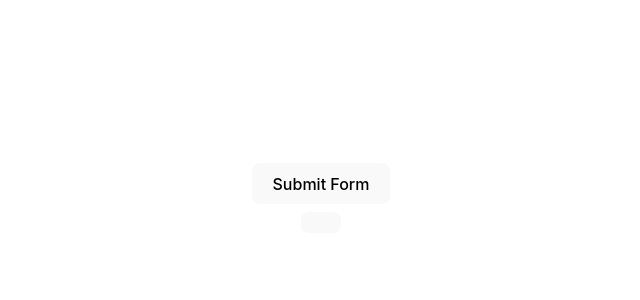
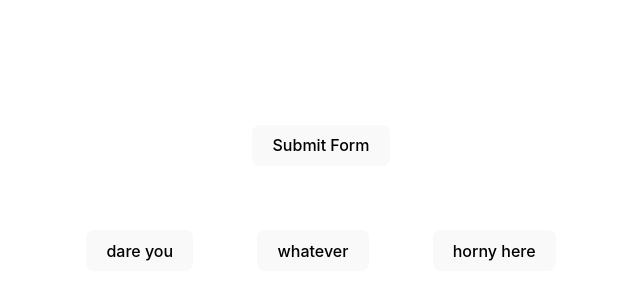
Before and after one commit to yisusworldwide/my-react-apps, a React (Vite) app: page / in a window 1280 px wide. Shown: the part 202-502 px from the top of the page, without its empty margins (319-959 px from the left). Built offline with nearby package versions, Linux system fonts and the light colour scheme.

Commit message:
Clickers in action and margin added

```diff
--- a/src/App.jsx
+++ b/src/App.jsx
@@ -9,7 +9,12 @@ function App() {
   return (
     <>
       <Form/>
-      <div><Clicker/></div>
+      <div>
+        <Clicker message="don't touch me mfucker" buttonText="dare you"/>
+        <Clicker message="not caring what you do" buttonText="whatever"/>
+        <Clicker message="touch me again baby!" buttonText="horny here"/>
+      </div>
+
 
       {/* <div className="card">
 
--- a/src/index.css
+++ b/src/index.css
@@ -40,6 +40,7 @@ button {
   border-radius: 8px;
   border: 1px solid transparent;
   padding: 0.6em 1.2em;
+  margin: 2em;
   font-size: 1em;
   font-weight: 500;
   font-family: inherit;
```
